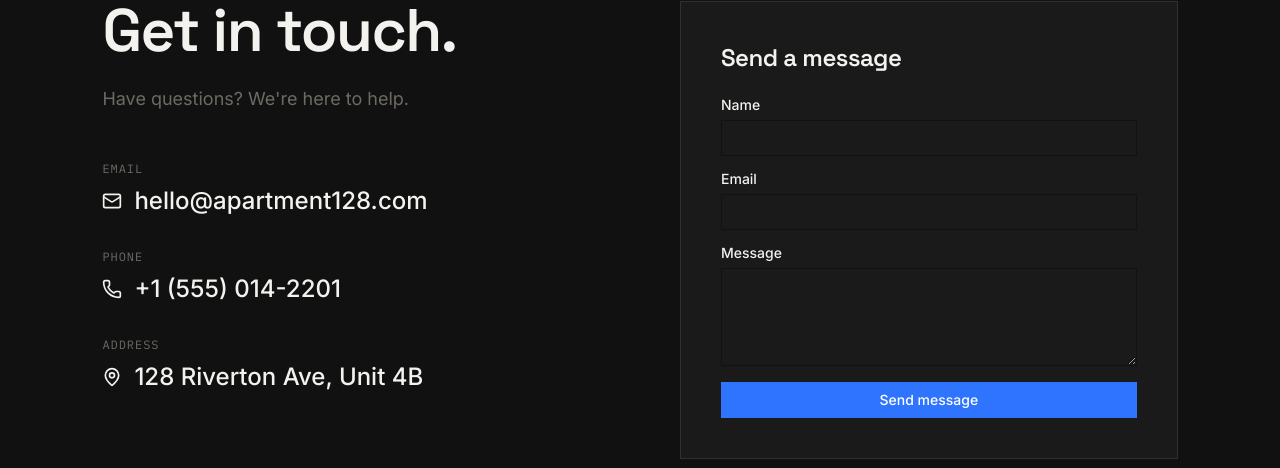
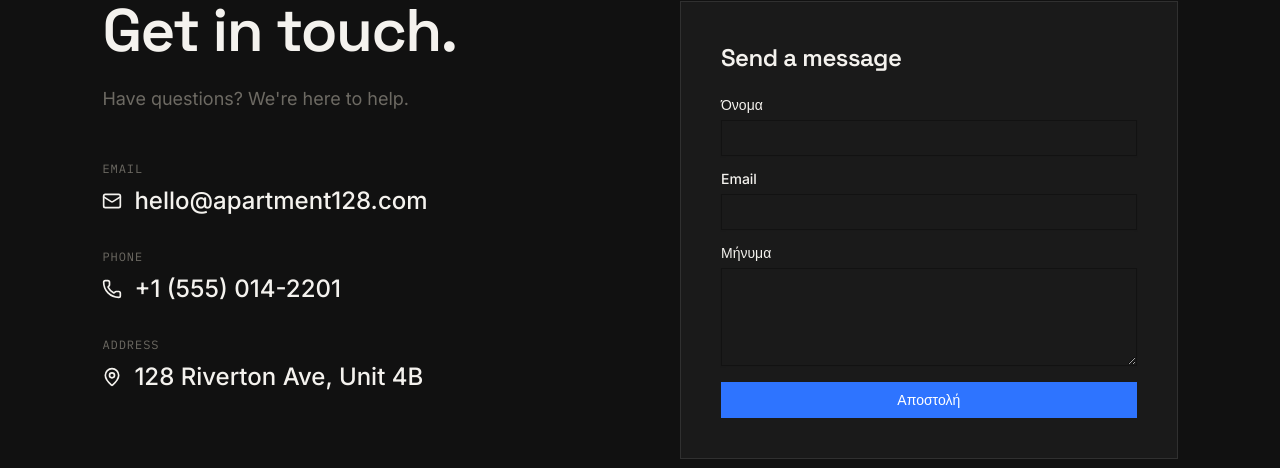
Before and after one commit to haycwebsites/test-repo, a React (Vite) app: page /contact in a window 1280 px wide. Shown: the part 95-563 px from the top of the page. Built offline with nearby package versions, Linux system fonts and the light colour scheme.

Commit message:
chore: sync config from template (#5)
Co-authored-by: github-actions[bot] <github-actions[bot]@users.noreply.github.com>

```diff
--- a/src/components/ContactForm.tsx
+++ b/src/components/ContactForm.tsx
@@ -5,13 +5,43 @@ import { Textarea } from '@/components/ui/textarea';
 import { Label } from '@/components/ui/label';
 import { Button } from '@/components/ui/button';
 
+// test
+
+const labels = {
+  nameLabel: { el: 'Όνομα', en: 'Name' },
+  emailLabel: { el: 'Email', en: 'Email' },
+  messageLabel: { el: 'Μήνυμα', en: 'Message' },
+  submitButton: { el: 'Αποστολή', en: 'Send Message' },
+  submitting: { el: 'Αποστολή...', en: 'Sending...' },
+  successTitle: { el: 'Το μήνυμά σας στάλθηκε!', en: 'Message sent!' },
+  successText: {
+    el: 'Θα επικοινωνήσουμε μαζί σας σύντομα.',
+    en: 'We will get back to you shortly.',
+  },
+  errorText: {
+    el: 'Κάτι πήγε στραβά. Παρακαλώ δοκιμάστε ξανά.',
+    en: 'Something went wrong. Please try again.',
+  },
+  nameRequired: {
+    el: 'Το όνομα είναι υποχρεωτικό.',
+    en: 'Name is required.',
+  },
+  emailInvalid: {
+    el: 'Εισάγετε έγκυρο email.',
+    en: 'Please enter a valid email.',
+  },
+  messageRequired: {
+    el: 'Το μήνυμα είναι υποχρεωτικό.',
+    en: 'Message is required.',
+  },
+};
+
 const EMAIL_PATTERN = /^[^\s@]+@[^\s@]+\.[^\s@]+$/;
 
 export function ContactForm() {
-  const { t, config, cp } = useHayc();
+  const { t, config } = useHayc();
   const siteId = config.siteConfig.siteId;
   const apiUrl = config.siteConfig.apiUrl;
-  const { contactPageConfig } = config;
 
   const [name, setName] = useState('');
   const [email, setEmail] = useState('');
@@ -28,12 +58,12 @@ export function ContactForm() {
 
   const validate = useCallback((): boolean => {
     const errors: { name?: string; email?: string; message?: string } = {};
-    if (!name.trim()) errors.name = t(contactPageConfig.nameRequired);
-    if (!EMAIL_PATTERN.test(email.trim())) errors.email = t(contactPageConfig.emailInvalid);
-    if (!message.trim()) errors.message = t(contactPageConfig.messageRequired);
+    if (!name.trim()) errors.name = t(labels.nameRequired);
+    if (!EMAIL_PATTERN.test(email.trim())) errors.email = t(labels.emailInvalid);
+    if (!message.trim()) errors.message = t(labels.messageRequired);
     setFieldErrors(errors);
     return Object.keys(errors).length === 0;
-  }, [name, email, message, t, contactPageConfig]);
+  }, [name, email, message, t]);
 
   const handleSubmit = useCallback(
     async (e: React.FormEvent) => {
@@ -42,7 +72,7 @@ export function ContactForm() {
       if (!validate()) return;
 
       if (!apiUrl || !siteId) {
-        setError(t(contactPageConfig.errorText));
+        setError(t(labels.errorText));
         return;
       }
 
@@ -62,19 +92,19 @@ export function ContactForm() {
         if (!res.ok) throw new Error('Request failed');
         setSubmitted(true);
       } catch {
-        setError(t(contactPageConfig.errorText));
+        setError(t(labels.errorText));
       } finally {
         setLoading(false);
       }
     },
-    [apiUrl, siteId, name, email, message, hp, validate, t, contactPageConfig]
+    [apiUrl, siteId, name, email, message, hp, validate, t]
   );
 
   if (submitted) {
     return (
       <div className="space-y-2 text-center">
-        <h3 className="text-lg font-semibold" {...cp('contactPageConfig.successTitle')}>{t(contactPageConfig.successTitle)}</h3>
-        <p className="text-muted-foreground text-sm" {...cp('contactPageConfig.successText')}>{t(contactPageConfig.successText)}</p>
+        <h3 className="text-lg font-semibold">{t(labels.successTitle)}</h3>
+        <p className="text-muted-foreground text-sm">{t(labels.successText)}</p>
       </div>
     );
   }
@@ -93,7 +123,7 @@ export function ContactForm() {
       />
 
       <div className="grid gap-2">
-        <Label htmlFor="contact-name" {...cp('contactPageConfig.formLabels.name')}>{t(contactPageConfig.formLabels.name)}</Label>
+        <Label htmlFor="contact-name">{t(labels.nameLabel)}</Label>
         <Input
           id="contact-name"
           type="text"
@@ -114,7 +144,7 @@ export function ContactForm() {
       </div>
 
       <div className="grid gap-2">
-        <Label htmlFor="contact-email" {...cp('contactPageConfig.formLabels.email')}>{t(contactPageConfig.formLabels.email)}</Label>
+        <Label htmlFor="contact-email">{t(labels.emailLabel)}</Label>
         <Input
           id="contact-email"
           type="email"
@@ -135,7 +165,7 @@ export function ContactForm() {
       </div>
 
       <div className="grid gap-2">
-        <Label htmlFor="contact-message" {...cp('contactPageConfig.formLabels.message')}>{t(contactPageConfig.formLabels.message)}</Label>
+        <Label htmlFor="contact-message">{t(labels.messageLabel)}</Label>
         <Textarea
           id="contact-message"
           value={message}
@@ -155,8 +185,8 @@ export function ContactForm() {
         )}
       </div>
 
-      <Button type="submit" disabled={loading} className="w-full" {...cp('contactPageConfig.submitButton')}>
-        {loading ? t(contactPageConfig.submitting) : t(contactPageConfig.submitButton)}
+      <Button type="submit" disabled={loading} className="w-full">
+        {loading ? t(labels.submitting) : t(labels.submitButton)}
       </Button>
 
       {error && (
--- a/src/components/Preloader.tsx
+++ b/src/components/Preloader.tsx
@@ -3,7 +3,7 @@ import { Wine } from 'lucide-react';
 import { useHayc } from '../hayc/config-context';
 
 export function Preloader({ onComplete }: { onComplete: () => void }) {
-  const { t, config, cp } = useHayc();
+  const { t, config } = useHayc();
   const preloaderConfig = config.preloaderConfig;
 
   // Null check: if config is empty, complete immediately
@@ -36,10 +36,10 @@ export function Preloader({ onComplete }: { onComplete: () => void }) {
 
       {/* Brand Name */}
       <div className="preloader-text text-center" style={{ animationDelay: '0.2s' }}>
-        <h1 className="font-serif text-3xl md:text-4xl text-white tracking-wide mb-2" {...cp('preloaderConfig.brandName')}>
+        <h1 className="font-serif text-3xl md:text-4xl text-white tracking-wide mb-2">
           {t(preloaderConfig.brandName)}
         </h1>
-        <p className="font-script text-2xl text-gold-400" {...cp('preloaderConfig.brandSubname')}>{t(preloaderConfig.brandSubname)}</p>
+        <p className="font-script text-2xl text-gold-400">{t(preloaderConfig.brandSubname)}</p>
       </div>
 
       {/* Loading Line */}
@@ -52,7 +52,6 @@ export function Preloader({ onComplete }: { onComplete: () => void }) {
         <p
           className="preloader-text mt-4 text-xs text-white/40 uppercase tracking-[0.3em]"
           style={{ animationDelay: '0.4s' }}
-          {...cp('preloaderConfig.yearText')}
         >
           {t(preloaderConfig.yearText)}
         </p>
--- a/src/components/ScrollToTop.tsx
+++ b/src/components/ScrollToTop.tsx
@@ -3,7 +3,7 @@ import { ArrowUp } from 'lucide-react';
 import { useHayc } from '../hayc/config-context';
 
 export function ScrollToTop() {
-  const { t, config, cp } = useHayc();
+  const { t, config } = useHayc();
   const scrollToTopConfig = config.scrollToTopConfig;
 
   // Null check: if config is empty, render nothing
@@ -32,7 +32,6 @@ export function ScrollToTop() {
           ? 'opacity-100 translate-y-0'
           : 'opacity-0 translate-y-4 pointer-events-none'
       }`}
-      {...cp('scrollToTopConfig.ariaLabel')}
     >
       <ArrowUp className="w-5 h-5" />
     </button>
```
